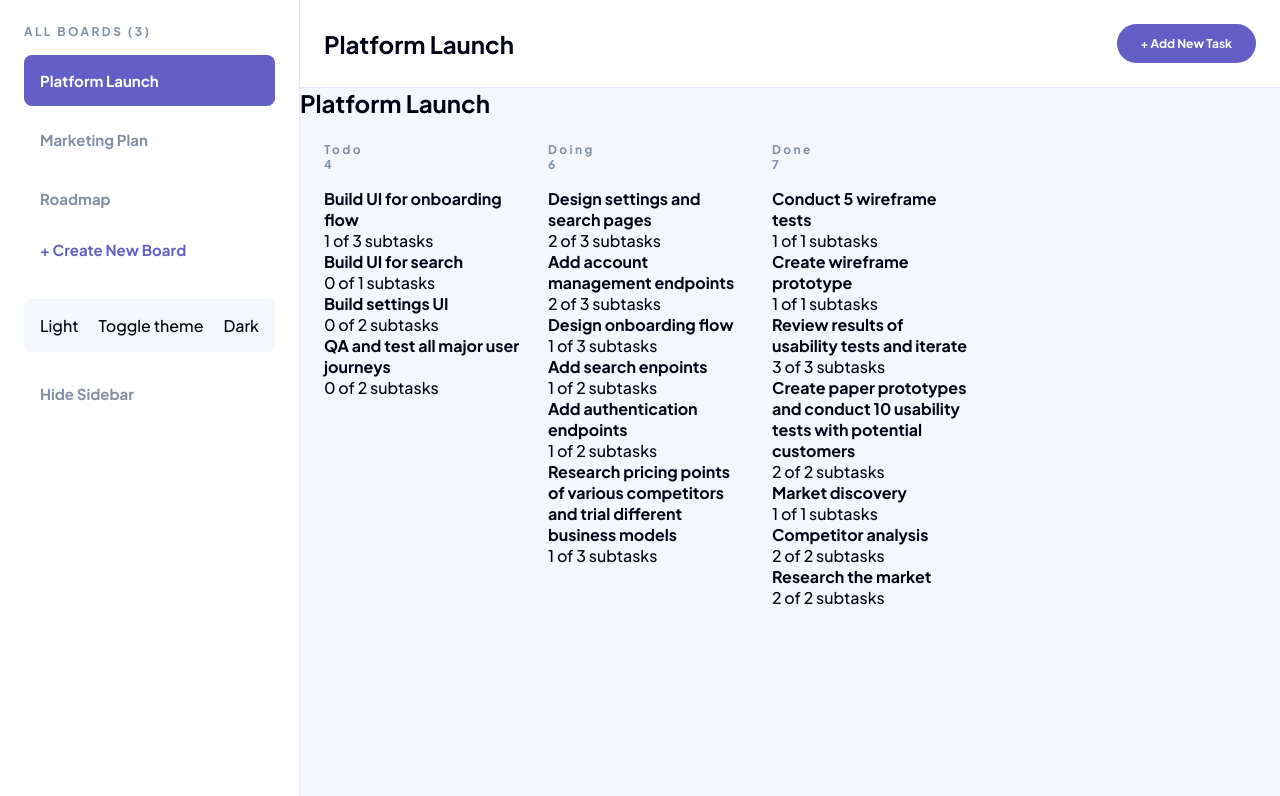
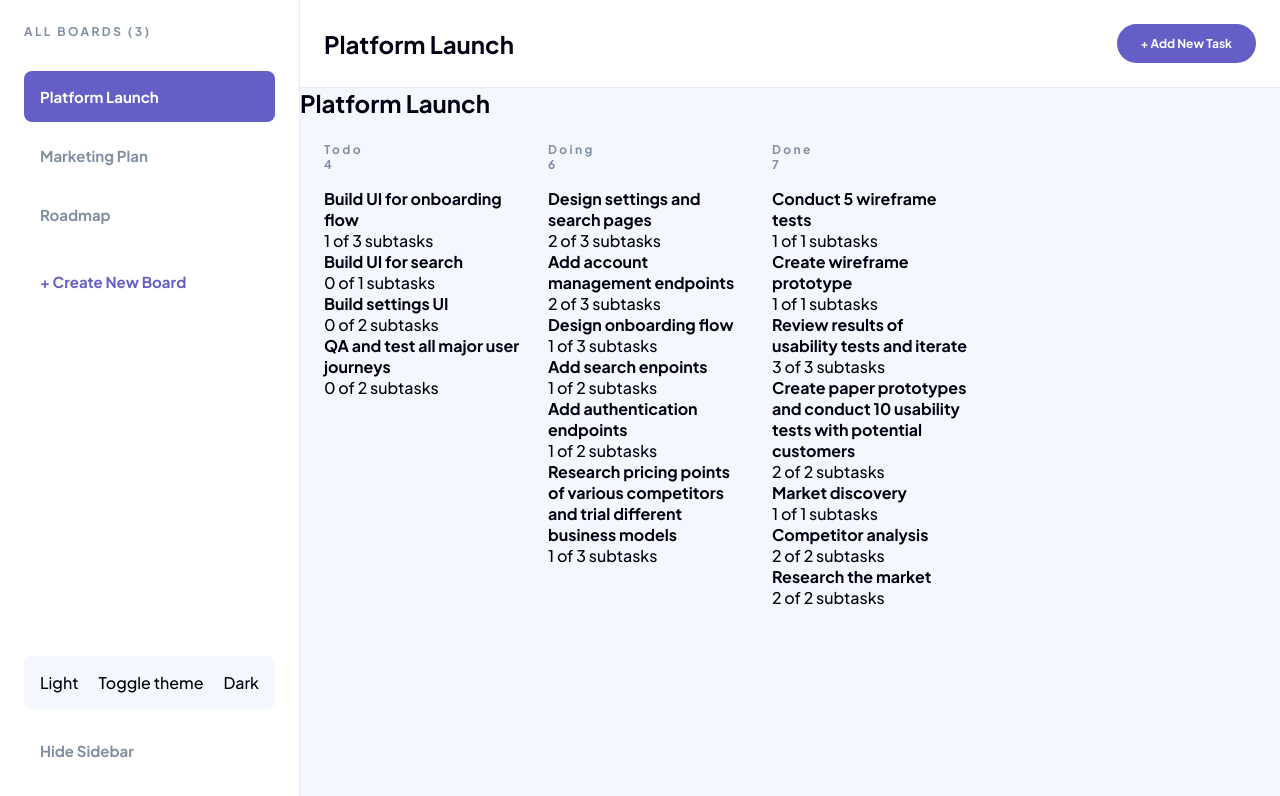
Before and after one commit to varisDogukan/kanban-task-management, a React (Vite) app: page / in a window 1280 px wide. Shown: the top 796 px of the page. Built offline with nearby package versions, Linux system fonts and the light colour scheme.

Commit message:
style: structure sidebar into navigation and footer regions

```diff
--- a/src/components/shared/Sidebar.module.scss
+++ b/src/components/shared/Sidebar.module.scss
@@ -1,9 +1,16 @@
 .root {
   width: 300px;
   flex-shrink: 0;
+  display: flex;
+  flex-direction: column;
   padding: var(--space-300);
   border-right: 1px solid var(--color-border);
   background-color: var(--color-surface);
+}
+
+.body {
+  display: grid;
+  gap: var(--space-200);
 }
 
 .heading {
@@ -39,8 +46,19 @@
   color: var(--color-white);
 }
 
+.createButton {
+  width: 100%;
+  padding: var(--space-200);
+  text-align: left;
+  border-radius: var(--radius-lg);
+  color: var(--color-purple);
+  font-size: var(--font-size-heading-m);
+  line-height: var(--line-height-heading-m);
+  font-weight: var(--font-weight-heading-m);
+}
+
 .footer {
-  margin-top: var(--space-300);
+  margin-top: auto;
   display: grid;
   gap: var(--space-200);
 }
@@ -65,14 +83,3 @@
   line-height: var(--line-height-heading-m);
   font-weight: var(--font-weight-heading-m);
 }
-
-.createButton {
-  width: 100%;
-  padding: var(--space-200);
-  text-align: left;
-  border-radius: var(--radius-lg);
-  color: var(--color-purple);
-  font-size: var(--font-size-heading-m);
-  line-height: var(--line-height-heading-m);
-  font-weight: var(--font-weight-heading-m);
-}
--- a/src/components/shared/Sidebar.tsx
+++ b/src/components/shared/Sidebar.tsx
@@ -24,6 +24,7 @@ function Sidebar() {
 
   return (
     <aside id='app-sidebar' aria-label='Board sidebar' className={styles.root}>
+      <div className={styles.body}>
         <p className={styles.heading}>ALL BOARDS ({boards.length})</p>
 
         <div role='tablist' aria-label='Boards' aria-orientation='horizontal'>
@@ -57,6 +58,7 @@ function Sidebar() {
         <button type='button' className={styles.createButton}>
           + Create New Board
         </button>
+      </div>
 
       <div className={styles.footer}>
         <div className={styles.themePanel}>
```
Lines whose indentation alone changed are shown as unchanged.
